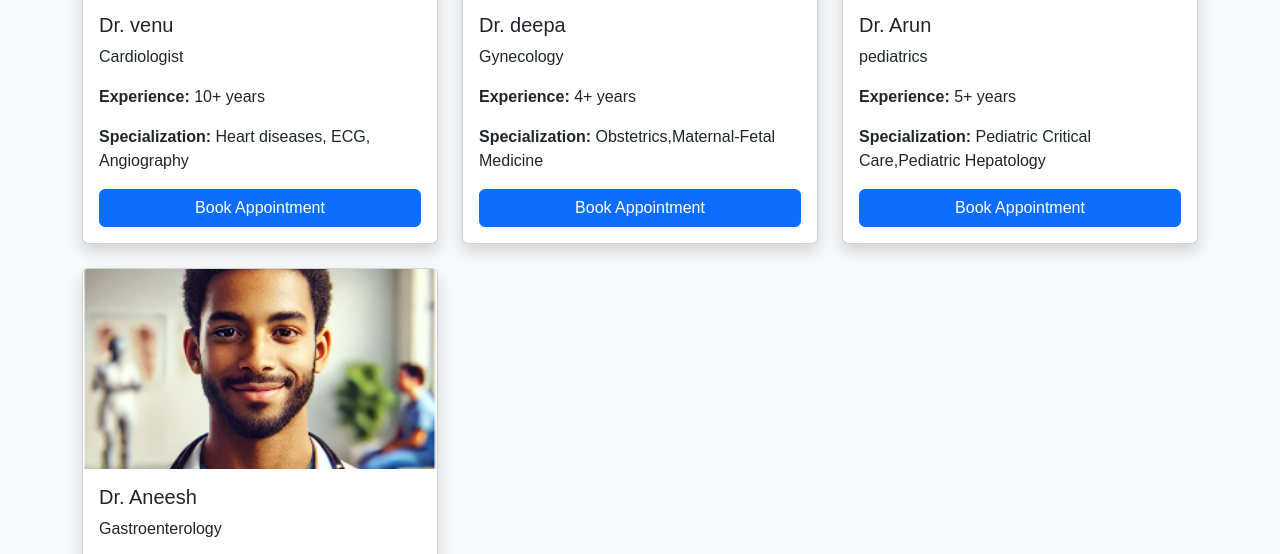
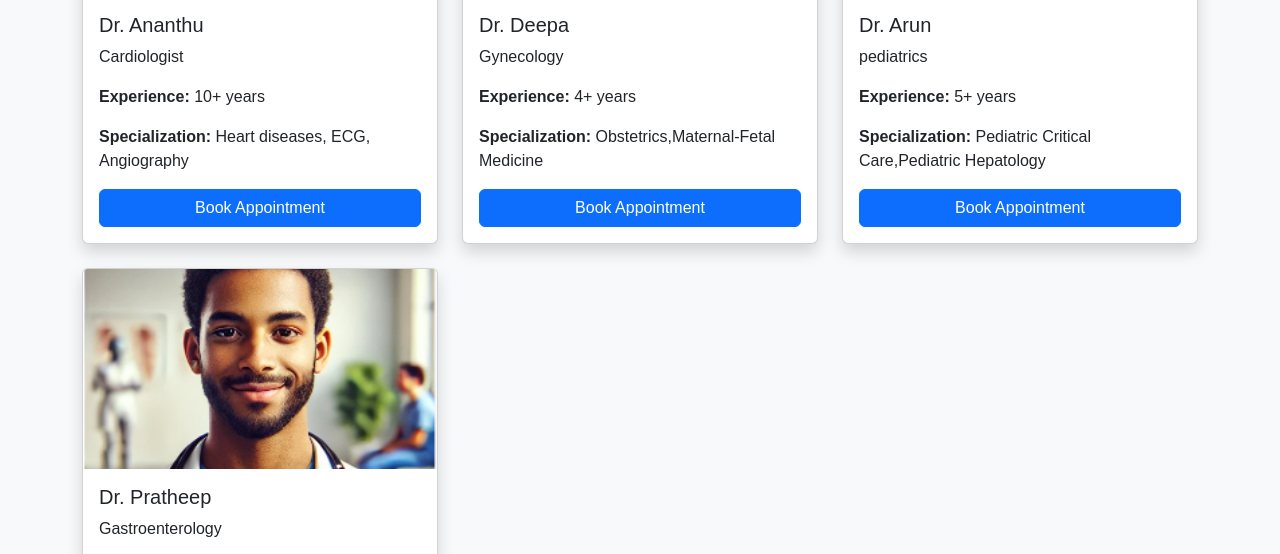
Before and after one commit to suryajithsurendran/suryajithsurendran, a plain HTML site: page consultation.html in a window 1280 px wide. Shown: the part 370-924 px from the top of the page. Drawn offline with nearby package versions, Linux system fonts and the light colour scheme.

Commit message:
Update consultation.html

```diff
--- a/consultation.html
+++ b/consultation.html
@@ -19,9 +19,9 @@
         <div class="row">
             <div class="col-md-4 mb-4">
                 <div class="card shadow">
-                    <img src="venu.png" class="card-img-top" alt="Dr. venu">
+                    <img src="venu.png" class="card-img-top" alt="Dr. Ananthu">
                     <div class="card-body">
-                        <h5 class="card-title">Dr. venu</h5>
+                        <h5 class="card-title">Dr. Ananthu</h5>
                         <p class="card-text">Cardiologist</p>
                         <p class="card-text"><strong>Experience:</strong> 10+ years</p>
                         <p class="card-text"><strong>Specialization:</strong> Heart diseases, ECG, Angiography</p>
@@ -31,9 +31,9 @@
             </div>
             <div class="col-md-4 mb-4">
                 <div class="card shadow">
-                    <img src="deepa.png" class="card-img-top" alt="Dr. deepa">
+                    <img src="deepa.png" class="card-img-top" alt="Dr. Deepa">
                     <div class="card-body">
-                        <h5 class="card-title">Dr. deepa</h5>
+                        <h5 class="card-title">Dr. Deepa</h5>
                         <p class="card-text">Gynecology</p>
                         <p class="card-text"><strong>Experience:</strong> 4+ years</p>
                         <p class="card-text"><strong>Specialization:</strong> Obstetrics,Maternal-Fetal Medicine</p>
@@ -55,9 +55,9 @@
             </div>
 			<div class="col-md-4 mb-4">
                 <div class="card shadow">
-                    <img src="aneesh.png" class="card-img-top" alt="Dr. Aneesh">
+                    <img src="aneesh.png" class="card-img-top" alt="Dr. Pratheep">
                     <div class="card-body">
-                        <h5 class="card-title">Dr. Aneesh</h5>
+                        <h5 class="card-title">Dr. Pratheep</h5>
                         <p class="card-text">Gastroenterology</p>
                         <p class="card-text"><strong>Experience:</strong> 3+ years</p>
                         <p class="card-text"><strong>Specialization:</strong> Medical Gastroenterology, Pediatric Gastroenterology</p>
```
